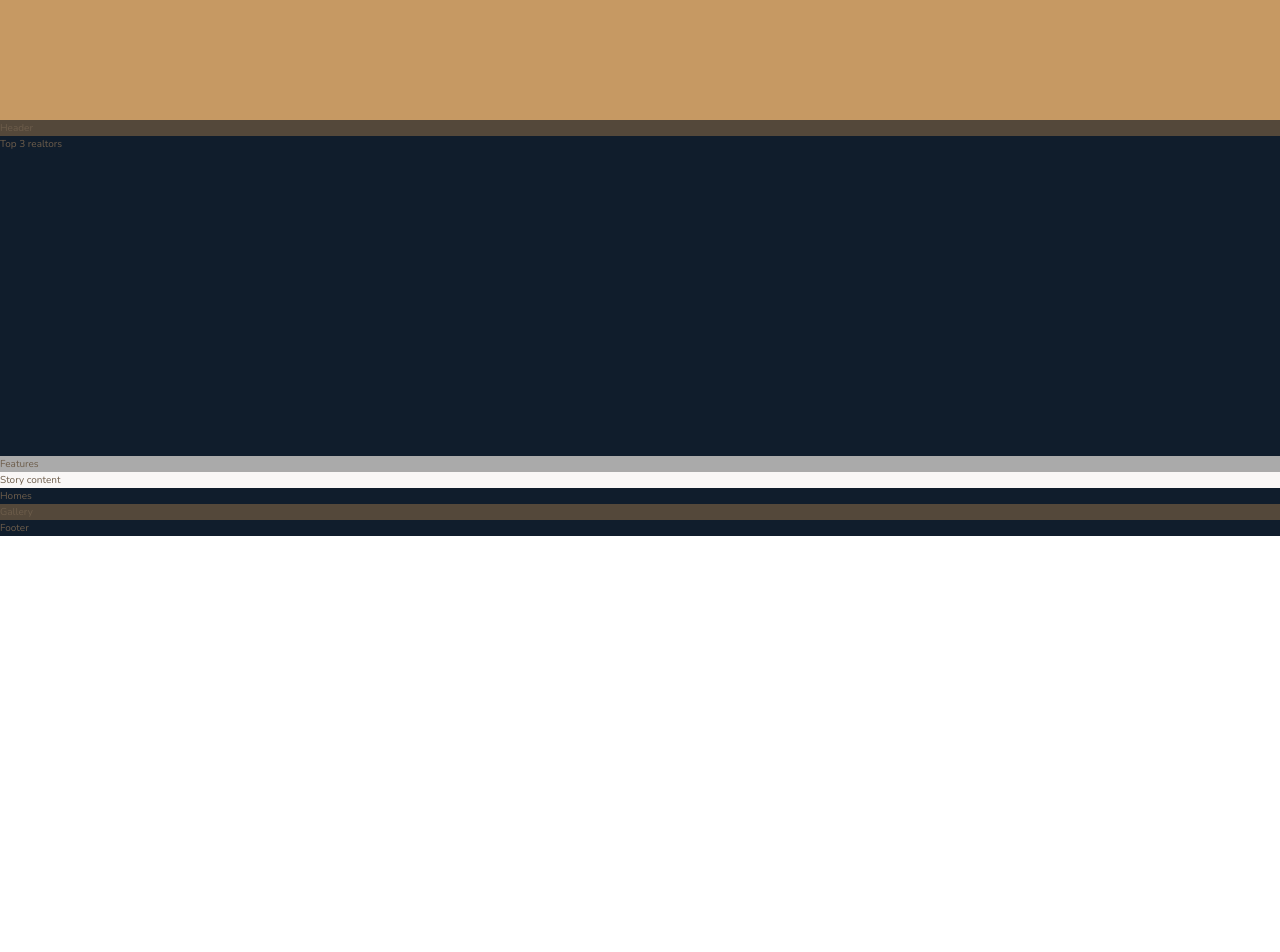
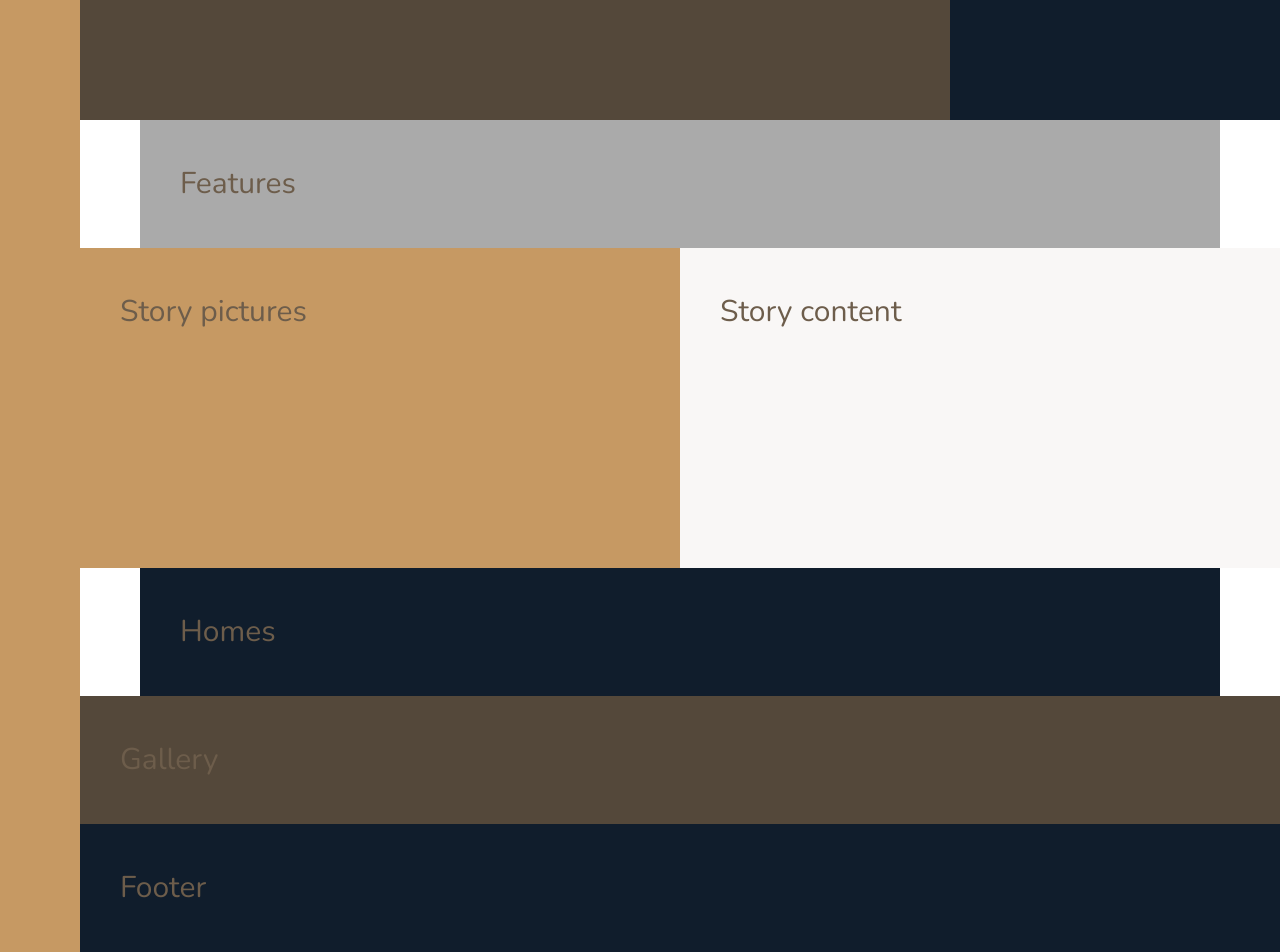
Before and after one commit to Saurabh7064/Nexter, a website: page index.html in a window 1280 px wide. Shown: the part 520-1472 px from the top of the page. Before the commit the page ends 1056 px from the top, so only its background shows below. Drawn offline with nearby package versions, Linux system fonts and the light colour scheme.

Commit message:
107. Overall layout 2 grid-template-columns: [sidebar-start] 8rem [sidebar-end full-start] minmax(6rem,1fr) [center-start] repeat(8,      [col-start] minmax(min-content, 14rem) [col-end]) [center-end] minmax(6rem,1fr) [full-end];

```diff
--- a/index.html
+++ b/index.html
@@ -28,6 +28,10 @@
             Features
         </section>
 
+        <div class="story__pictures">
+            Story pictures
+        </div>
+
         <div class="story__content">
             Story content
         </div>
--- a/sass/_base.scss
+++ b/sass/_base.scss
@@ -40,5 +40,23 @@ body {
 */
 .container {
     display: grid;
+    /*grid-template-columns : 8rem repeat(8,minmax(mincontent,14rem));
+    it means 1st column(Sidebar) is 8rem and rest 8 are 14rem,14rem is the max and min is content size the column can shrink based on size.eg |Saurabh       |-14rem , |Saurabh|-mincontent
+
+    grid-template-columns : 8rem 1fr repeat(8,minmax(mincontent,14rem)) 1fr;
+    Here we added 2 more columns after first and at the end of 1 fractional unit.
+
+    grid-template-columns: [sidebar-start] 8rem [sidebar-end full-start] minmax(6rem,1fr) [center-start] repeat(8,
+     [col-start] minmax(min-content, 14rem) [col-end]) [center-end] minmax(6rem,1fr) [full-end];
+
+     [sidebar-start][col-end]... are the names of the coloumns which will help us to create the columns of our page
+ */
     grid-template-rows: 80vh min-content 40vh repeat(3, min-content);
+    grid-template-columns: [sidebar-start] 8rem [sidebar-end full-start] minmax(6rem,1fr) [center-start] repeat(8,
+     [col-start] minmax(min-content, 14rem) [col-end]) [center-end] minmax(6rem,1fr) [full-end];
+
+  & > * {
+      padding: 40px;
+      font-size: 3rem;
+  }
 }
--- a/sass/_features.scss
+++ b/sass/_features.scss
@@ -1,3 +1,4 @@
 .features {
     background-color: $color-grey-light-2;
+    grid-column: center-start / center-end;
 }
--- a/sass/_footer.scss
+++ b/sass/_footer.scss
@@ -1,3 +1,4 @@
 .footer {
     background-color: $color-secondary;
+    grid-column: full-start / full-end;
 }
--- a/sass/_gallery.scss
+++ b/sass/_gallery.scss
@@ -1,3 +1,4 @@
 .gallery {
     background-color: $color-grey-dark-1;
+    grid-column: full-start / full-end;
 }
--- a/sass/_header.scss
+++ b/sass/_header.scss
@@ -1,3 +1,4 @@
 .header {
     background-color: $color-grey-dark-1;
+    grid-column: full-start / col-end 6;
 }
--- a/sass/_homes.scss
+++ b/sass/_homes.scss
@@ -1,3 +1,4 @@
 .homes {
     background-color: $color-secondary;
+    grid-column: center-start / center-end;
 }
--- a/sass/_realtors.scss
+++ b/sass/_realtors.scss
@@ -1,3 +1,4 @@
 .realtors {
     background-color: $color-secondary;
+    grid-column: col-start 7 / full-end;
 }
--- a/sass/_sidebar.scss
+++ b/sass/_sidebar.scss
@@ -1,3 +1,5 @@
 .sidebar {
     background-color: $color-primary;
+    grid-column: sidebar-start / sidebar-end;
+    grid-row: 1 / -1;
 }
--- a/sass/_story.scss
+++ b/sass/_story.scss
@@ -1,9 +1,11 @@
 .story {
     &__pictures {
         background-color: $color-primary;
+        grid-column: full-start / col-end 4;
     }
 
     &__content {
         background-color: $color-grey-light-1;
+        grid-column: col-start 5 /  full-end;
     }
 }
```
Also changed, not shown: css/style.css.
